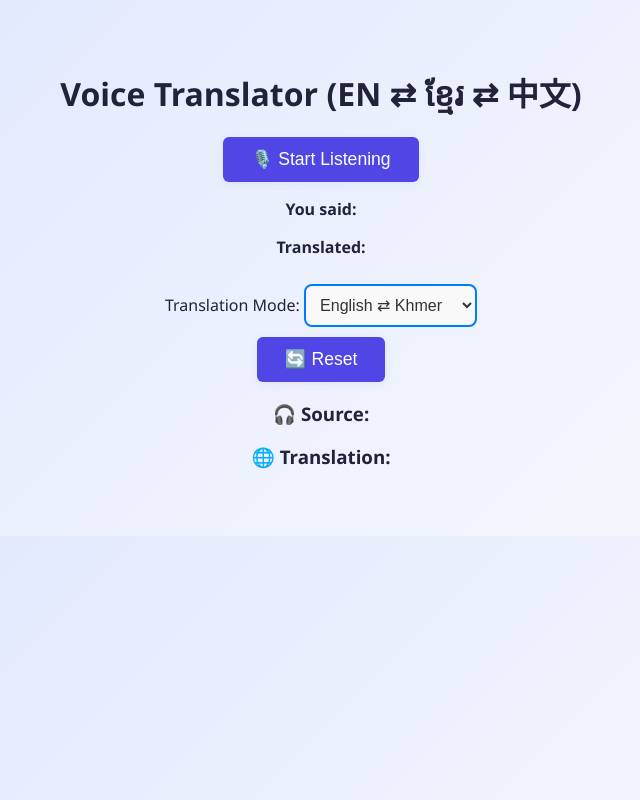
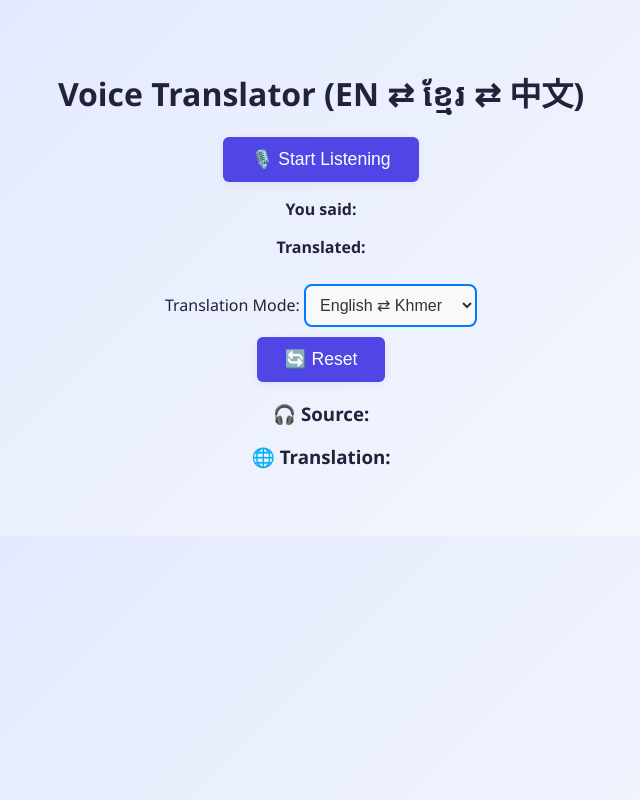
Before and after one commit to Power200319/ChatAPI, a plain HTML site: page index.html in a window 1280 px wide. Shown: the whole page, without its empty margins (319-959 px from the left). Drawn offline with Linux system fonts and the light colour scheme.

Commit message:
First commit

```diff
--- a/style.css
+++ b/style.css
@@ -1,5 +1,6 @@
 body {
-  font-family: 'Segoe UI', Arial, sans-serif;
+  font-family: "Noto Sans Khmer", "Khmer OS", "Hanuman", "Segoe UI", Arial,
+    sans-serif;
   text-align: center;
   padding: 40px;
   background: linear-gradient(135deg, #e0e7ff 0%, #f8fafc 100%);
```
